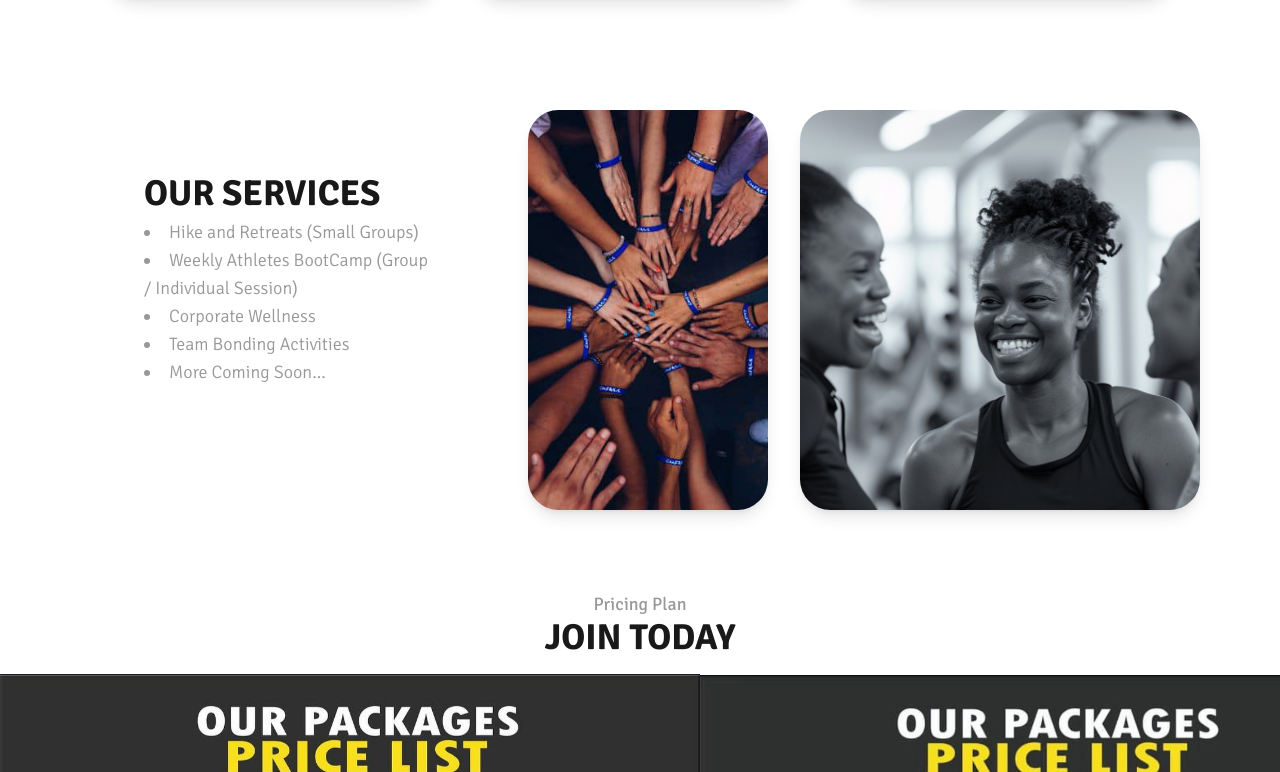
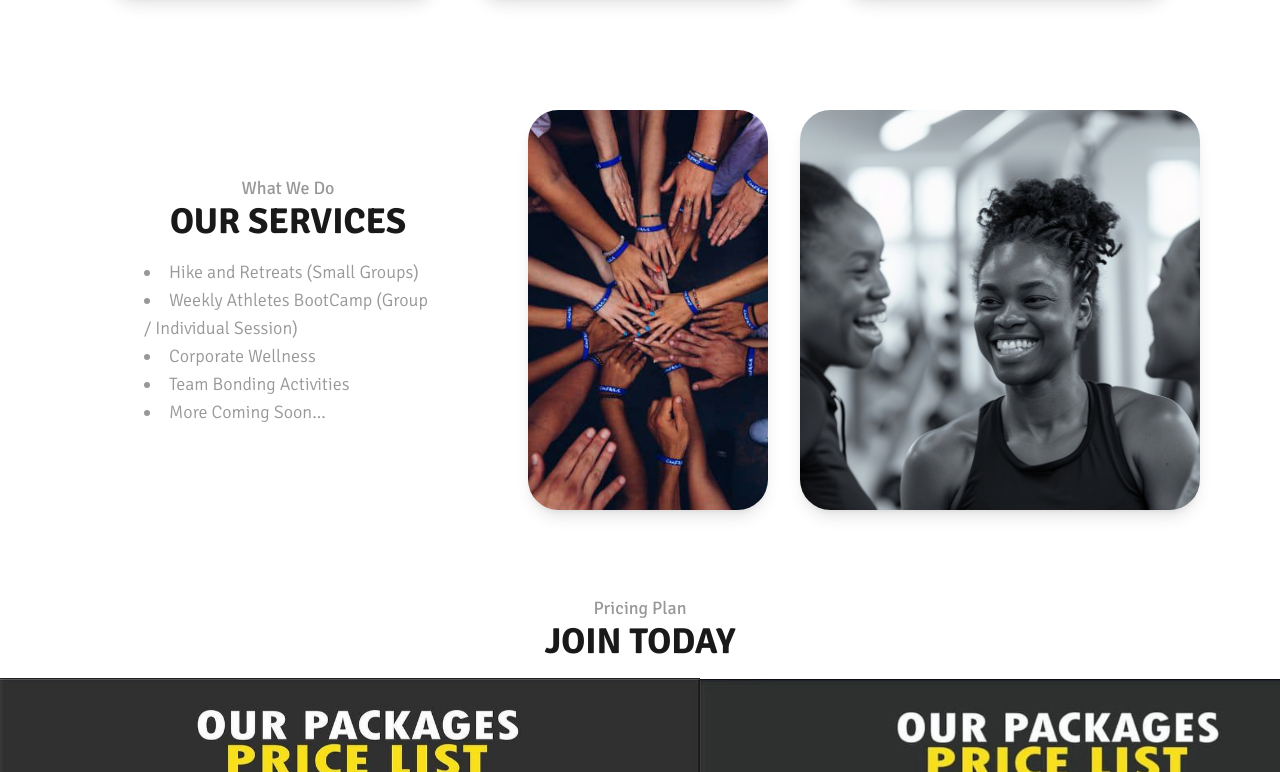
Before and after one commit to abupraise/GentleBreeze, a React (Vite) app: page / in a window 1280 px wide. Shown: the part 2588-3360 px from the top of the page. Built offline with nearby package versions, Linux system fonts and the light colour scheme.

Commit message:
Updating snippet

```diff
--- a/src/components/Trainers.jsx
+++ b/src/components/Trainers.jsx
@@ -63,21 +63,28 @@ const TrainerCardStatic = ({ imageUrl, width = "20.9rem" }) => {
 };
 
 const OurServices = () => (
-  <div className="flex flex-col md:flex-row md:justify-between items-start md:pt-20">
-    <div className="order-1 md:order-none flex flex-col items-start mb-6 pt-10 md:p-20">
-      <h2 className="text-4xl font-bold uppercase text-black opacity-90 mb-1">
-        Our Services
-      </h2>
-      <div className="text-lg font-light text-black opacity-40">
+  <div className="flex flex-col items-center md:flex-row md:justify-between md:items-start md:pt-20">
+    <div className="flex flex-col items-center md:items-start mb-6 pt-10 md:p-20">
+    <div className="w-full flex justify-center items-center mb-4">
+        <div className="text-center">
+          <div className="opacity-40 text-lg font-signika font-normal text-black">
+            What We Do
+          </div>
+          <span className="text-opacity-90 font-signika font-bold text-2xl md:text-4xl uppercase text-black">
+            OUR SERVICES
+          </span>
+        </div>
+      </div>
+      <ul className="text-sm md:text-lg font-light text-black opacity-40 list-disc list-inside">
         <li>Hike and Retreats (Small Groups)</li>
         <li>Weekly Athletes BootCamp (Group / Individual Session)</li>
         <li>Corporate Wellness</li>
         <li>Team Bonding Activities</li>
         <li>More Coming Soon...</li>
-      </div>
+      </ul>
     </div>
 
-    <div className="flex flex-col md:flex-row items-center md:items-start w-full md:w-auto mb-4 md:mb-0">
+    <div className="flex flex-col md:flex-row items-center md:items-start w-full md:w-auto">
       <TrainerCardStatic imageUrl={image4} width="15rem" />
       <TrainerCardStatic imageUrl={image5} width="25rem" />
     </div>
```
